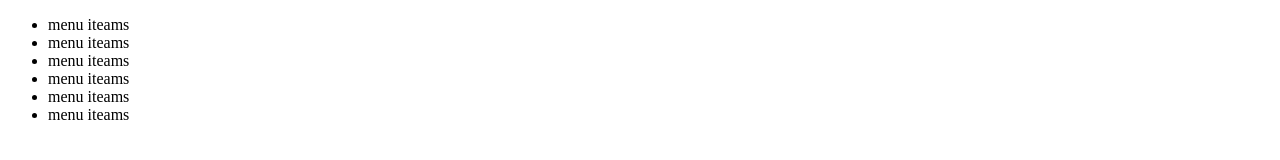
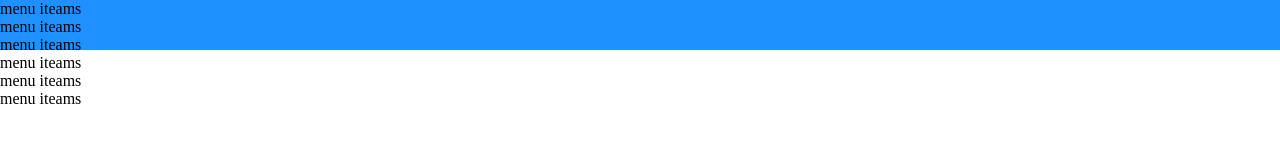
Before and after one commit to rahinul/MyProject, a plain HTML site: page index.html in a window 1280 px wide. Drawn offline with Linux system fonts and the light colour scheme.

Commit message:
added some line in style.css

```diff
--- a/index.html
+++ b/index.html
@@ -5,6 +5,7 @@
     <meta name="viewport" content="width=device-width, initial-scale=1.0">
     <meta http-equiv="X-UA-Compatible" content="ie=edge">
     <title>Document</title>
+    <link rel="stylesheet" href="style.css">
 </head>
 <body>
     <header id="header">
--- a/style.css
+++ b/style.css
@@ -2,3 +2,17 @@
     margin: 0;
     padding: 0;
 }
+#header {
+    width: 100%;
+    height: 50px;
+    background-color: dodgerblue;
+}
+#header ul{
+    display: flex;
+    flex-wrap: wrap;
+    flex-flow: column;
+}
+#header ul li {
+    list-style: none;
+
+}
```
